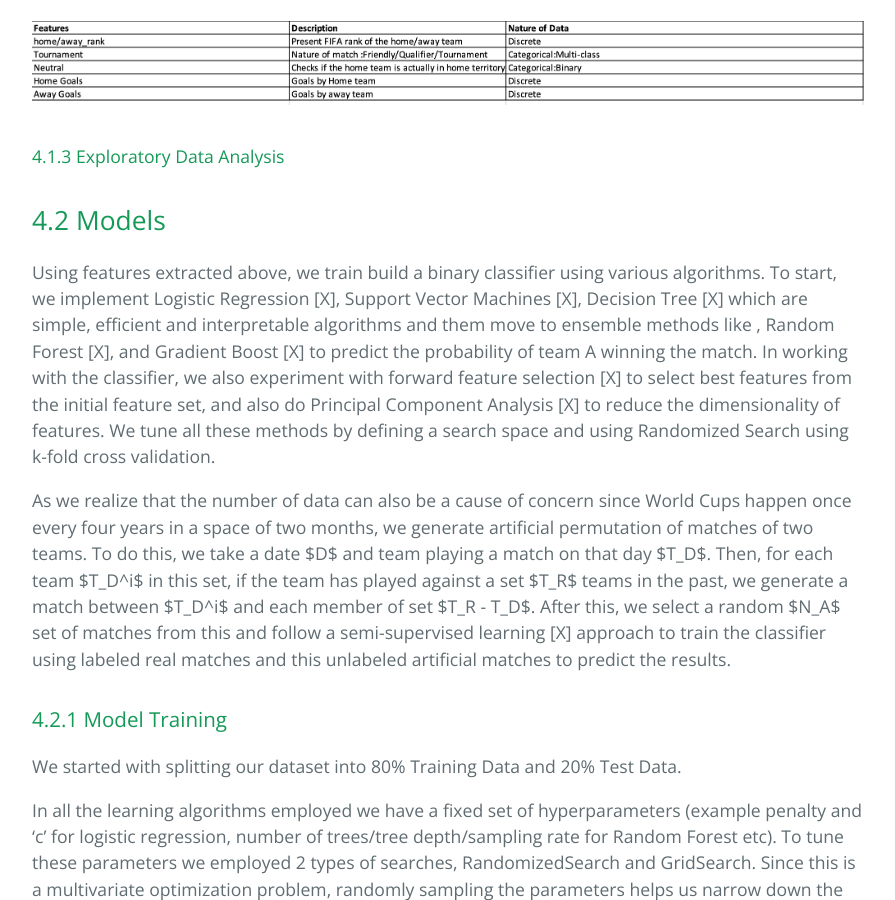
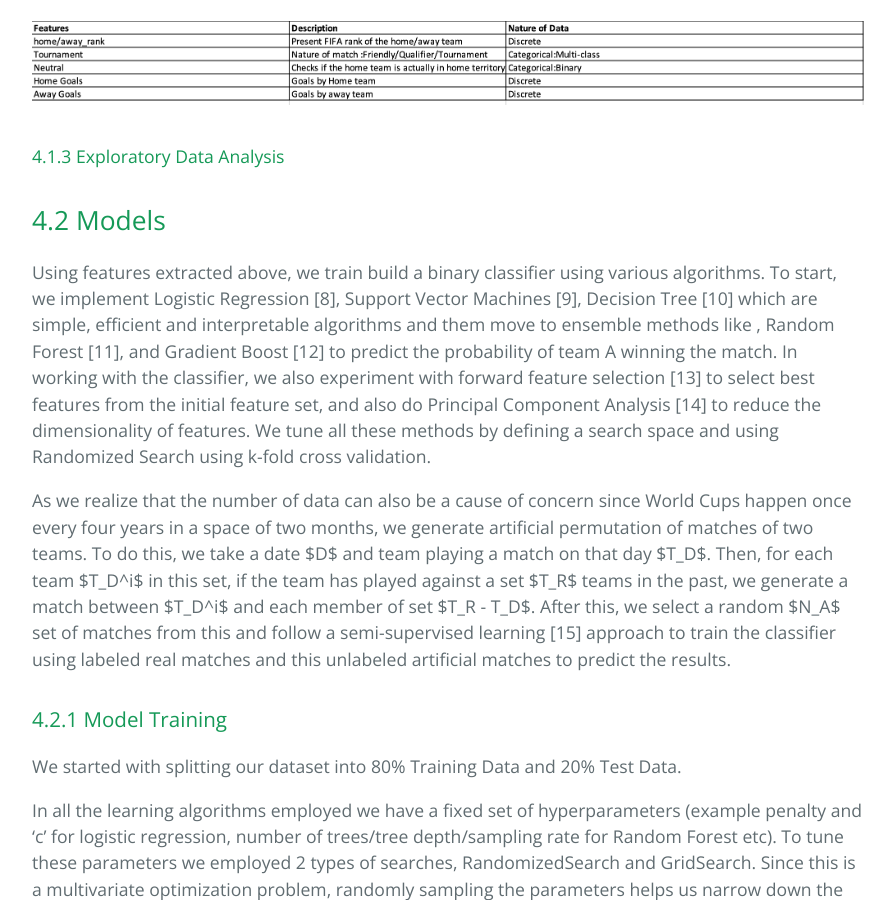
Before and after one commit to neelabhsinha/gatech-cs-7641-project-page, a Jekyll site: the page built from index.md, in a window 1280 px wide and 900 px high, scrolled down 4250 px. Shown: the whole window, without its empty margins (192-1087 px from the left). Built offline with Jekyll 4.4.1, drawn with Linux system fonts in a browser that asks for light colours; formulas are drawn with MathJax 3; our own code applies the rules of GitHub Pages for plain Markdown files; part of the change alters nothing that is shown; some of the changed text lies outside the part shown.

Commit message:
Updated references

```diff
--- a/index.md
+++ b/index.md
@@ -58,9 +58,9 @@ To predict the outcomes, we first extract features for a match fixture using dom
 
 ## 4.2 Models
 
-Using features extracted above, we train build a binary classifier using various algorithms. To start, we implement Logistic Regression [X], Support Vector Machines [X], Decision Tree [X] which are simple, efficient and interpretable algorithms and them move to ensemble methods like , Random Forest [X], and Gradient Boost [X] to predict the probability of team A winning the match. In working with the classifier, we also experiment with forward feature selection [X] to select best features from the initial feature set, and also do Principal Component Analysis [X] to reduce the dimensionality of features. We tune all these methods by defining a search space and using Randomized Search using k-fold cross validation.
+Using features extracted above, we train build a binary classifier using various algorithms. To start, we implement Logistic Regression [8], Support Vector Machines [9], Decision Tree [10] which are simple, efficient and interpretable algorithms and them move to ensemble methods like , Random Forest [11], and Gradient Boost [12] to predict the probability of team A winning the match. In working with the classifier, we also experiment with forward feature selection [13] to select best features from the initial feature set, and also do Principal Component Analysis [14] to reduce the dimensionality of features. We tune all these methods by defining a search space and using Randomized Search using k-fold cross validation.
 
-As we realize that the number of data can also be a cause of concern since World Cups happen once every four years in a space of two months, we generate artificial permutation of matches of two teams. To do this, we take a date $D$ and team playing a match on that day $T_D$. Then, for each team $T_D^i$ in this set, if the team has played against a set $T_R$ teams in the past, we generate a match between $T_D^i$ and each member of set $T_R - T_D$. After this, we select a random $N_A$ set of matches from this and follow a semi-supervised learning [X] approach to train the classifier using labeled real matches and this unlabeled artificial matches to predict the results.
+As we realize that the number of data can also be a cause of concern since World Cups happen once every four years in a space of two months, we generate artificial permutation of matches of two teams. To do this, we take a date $D$ and team playing a match on that day $T_D$. Then, for each team $T_D^i$ in this set, if the team has played against a set $T_R$ teams in the past, we generate a match between $T_D^i$ and each member of set $T_R - T_D$. After this, we select a random $N_A$ set of matches from this and follow a semi-supervised learning [15] approach to train the classifier using labeled real matches and this unlabeled artificial matches to predict the results.
 
 ### 4.2.1 Model Training
 
@@ -266,4 +266,11 @@ The gantt chart covering complete timeline and responsibility distribution can b
 5. https://www.statista.com/chart/28766/global-reach-and-tv-viewership-of-the-fifa-world-cup
 6. E. Tiwari, P. Sardar and S. Jain, "Football Match Result Prediction Using Neural Networks and Deep Learning," 2020 8th       International Conference on Reliability, Infocom Technologies and Optimization (Trends and Future Directions) (ICRITO), Noida, India, 2020, pp. 229-231, doi: 10.1109/ICRITO48877.2020.9197811.
 7. Dixon, M.J. and Coles, S.G. (1997), Modelling Association Football Scores and Inefficiencies in the Football Betting Market. Journal of the Royal Statistical Society: Series C (Applied Statistics), 46: 265-280. https://doi.org/10.1111/1467-9876.00065
-Logistic Regression:
+8. Cox, D. R. (1958). The regression analysis of binary sequences (with discussion). Journal of the Royal Statistical Society: Series B (Methodological), 20(2), 215-242.
+9. Boser, B. E., Guyon, I. M., & Vapnik, V. N. (1992, July). A training algorithm for optimal margin classifiers. In Proceedings of the fifth annual workshop on Computational learning theory (pp. 144-152).
+10. Quinlan, J. R. (1986). Induction of decision trees. Machine Learning, 1(1), 81-106.
+11. Breiman, L. (2001). Random forests. Machine Learning, 45(1), 5-32.
+12. Friedman, J. H. (2001). Greedy function approximation: A gradient boosting machine. Annals of Statistics, 29(5), 1189-1232.
+13. "Feature selection for high-dimensional genomic microarray data" George H. John and Pat Langley Computer Methods and Programs in Biomedicine, 1997, 56(1), 37-48. DOI: 10.1016/S0169-2607(98)00047-7
+14. "On Lines and Planes of Closest Fit to Systems of Points in Space" Karl Pearson Philosophical Magazine Series 6, 1901, 2(11), 559-572. DOI: 10.1080/14786440109462720
+15. “Unsupervised word sense disambiguation rivaling supervised methods” David Yarowsky, Proceedings of the 33rd annual meeting on Association for Computational Linguistics (ACL ‘95). Association for Computational Linguistics, Stroudsburg, PA, USA, 189-196.
```
